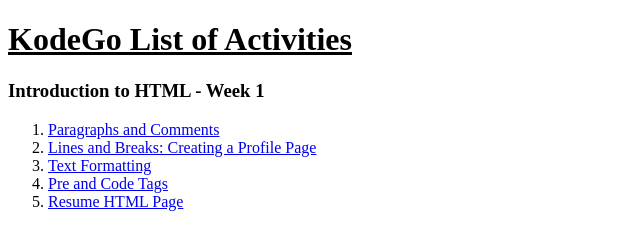
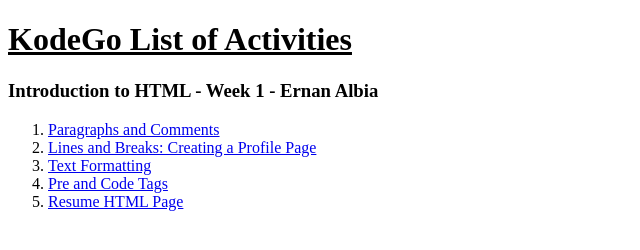
Before and after one commit to ERNAN-ALBIA/kodego-EAlbia, a plain HTML site: page index.html in a window 1280 px wide. Shown: the whole page, without its empty margins (0-640 px from the left). Drawn offline with Linux system fonts and the light colour scheme.

Commit message:
Add name

```diff
--- a/index.html
+++ b/index.html
@@ -9,7 +9,7 @@
 <body>
     <main>
         <h1> <u> KodeGo List of Activities</u></h1>
-        <span><h3>Introduction to HTML - Week 1</h3></span>
+        <span><h3>Introduction to HTML - Week 1 - Ernan Albia</h3></span>
         <ol>
             <li> <a href="activity1.html">Paragraphs and Comments</a> </li>
             <li> <a href="activity2.html">Lines and Breaks: Creating a Profile Page</a> </li>
```
